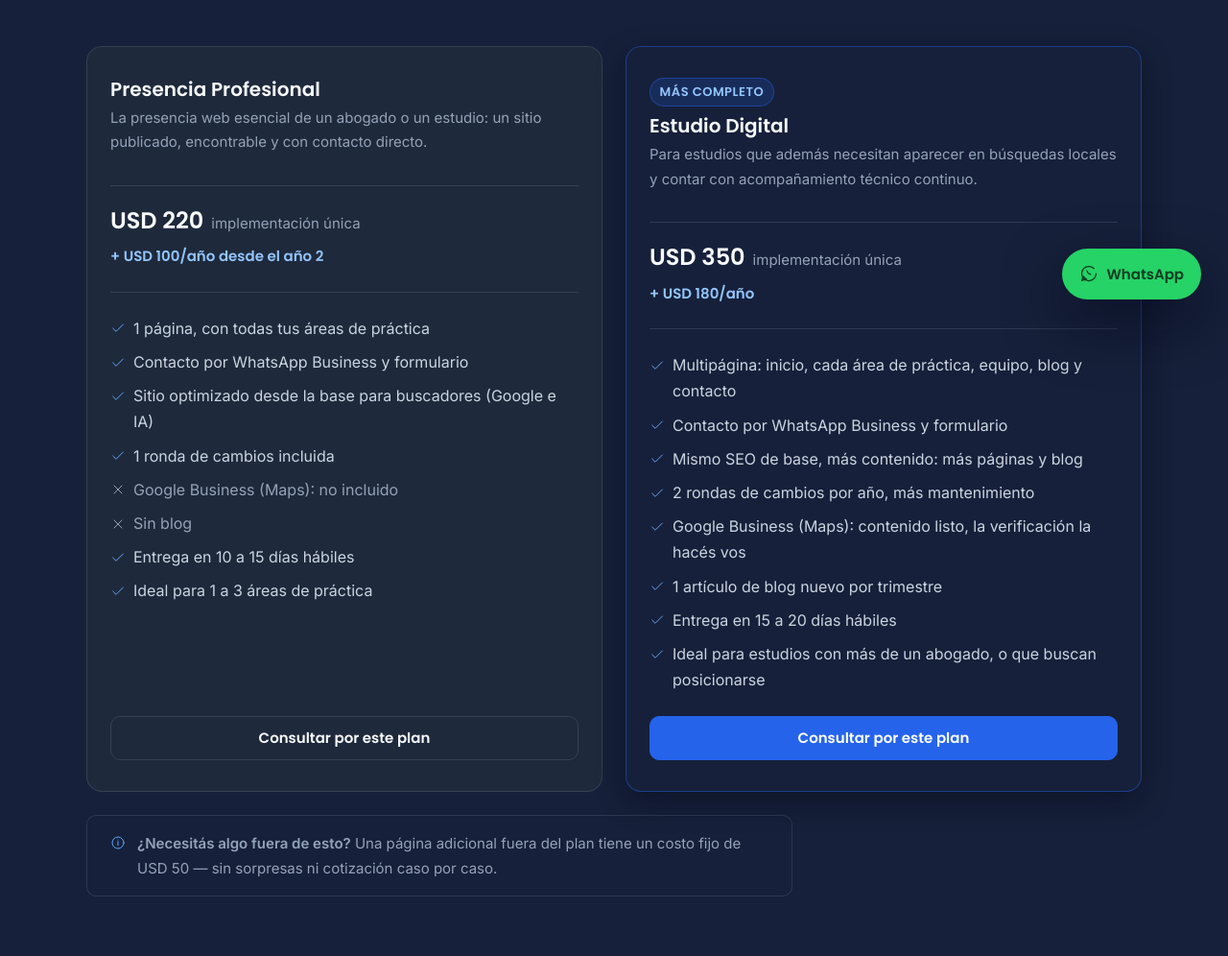
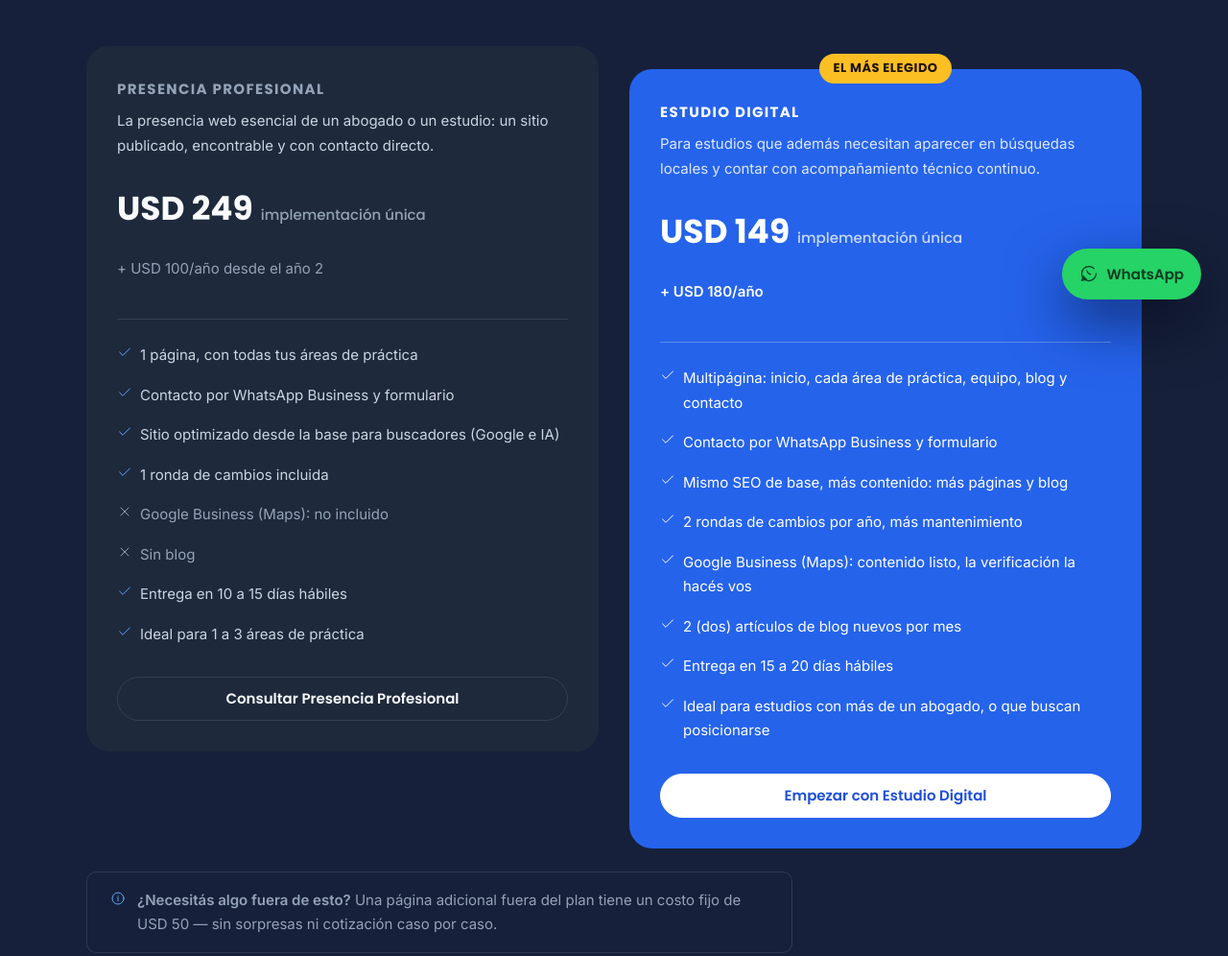
Before and after one commit to ProlStudio/prol-studio-stage-1-abogados, a plain HTML site: page servicios.html in a window 1280 px wide. Shown: the part 460-1456 px from the top of the page at 96% size. Drawn offline with Linux system fonts and the light colour scheme.

Commit message:
Plans update

```diff
--- a/assets/css/styles.css
+++ b/assets/css/styles.css
@@ -39,6 +39,8 @@
   --color-focus-ring: #93C5FD;
   --color-whatsapp: #25D366;
   --color-whatsapp-strong: #1FB65B;
+  --color-badge-featured: #FBBF24;
+  --color-badge-featured-text: #1F1300;
 
   /* Tipografía */
   --font-heading: "Poppins", "Segoe UI", system-ui, -apple-system, sans-serif;
@@ -358,6 +360,20 @@ hr {
 
 .button--full { width: 100%; }
 
+.button--pill { border-radius: var(--radius-pill); }
+
+.button--invert {
+  background-color: var(--color-text-on-brand);
+  border-color: var(--color-text-on-brand);
+  color: var(--color-brand-primary-strong);
+}
+
+.button--invert:hover {
+  background-color: #E2E8F0;
+  border-color: #E2E8F0;
+  color: var(--color-brand-primary-strong);
+}
+
 .button--whatsapp {
   background-color: var(--color-whatsapp);
   border-color: var(--color-whatsapp);
@@ -1080,14 +1096,6 @@ hr {
   font-weight: var(--font-weight-regular);
 }
 
-.plan__price-recurring {
-  margin: 0 0 var(--space-md);
-  color: var(--color-brand-accent);
-  font-family: var(--font-heading);
-  font-size: var(--font-size-sm);
-  font-weight: var(--font-weight-semibold);
-}
-
 .plan__features {
   flex: 1;
   margin: 0 0 var(--space-md);
@@ -1107,15 +1115,6 @@ hr {
 }
 
 .plan__feature .icon { margin-top: 0.35rem; color: var(--color-brand-secondary); }
-
-.plan__features--divided {
-  padding-top: var(--space-md);
-  border-top: 1px solid var(--color-border-subtle);
-}
-
-.plan__feature--muted { color: var(--color-text-muted); }
-
-.plan__feature--muted .icon { color: var(--color-text-muted); }
 
 .plan__ownership {
   display: grid;
@@ -1139,6 +1138,140 @@ hr {
   color: var(--color-text-muted);
   font-size: var(--font-size-sm);
 }
+
+/* --------------------------------------------------------------------------
+   11b. Tarjetas de precio (planes del rubro legal)
+   -------------------------------------------------------------------------- */
+
+.pricing-cards {
+  display: grid;
+  gap: var(--space-lg);
+  grid-template-columns: repeat(auto-fit, minmax(min(100%, 20rem), 1fr));
+  align-items: start;
+}
+
+.pricing-card {
+  position: relative;
+  display: flex;
+  flex-direction: column;
+  padding: var(--space-lg);
+  background-color: var(--color-surface-elevated);
+  border-radius: var(--radius-xl);
+}
+
+.pricing-card--featured {
+  margin-top: var(--space-md);
+  background-color: var(--color-brand-primary);
+}
+
+.pricing-card__badge {
+  position: absolute;
+  top: calc(-1 * var(--space-sm));
+  left: 50%;
+  transform: translateX(-50%);
+  padding: 0.3rem 0.9rem;
+  background-color: var(--color-badge-featured);
+  border-radius: var(--radius-pill);
+  color: var(--color-badge-featured-text);
+  font-family: var(--font-heading);
+  font-size: var(--font-size-xs);
+  font-weight: var(--font-weight-bold);
+  letter-spacing: 0.04em;
+  text-transform: uppercase;
+  white-space: nowrap;
+}
+
+.pricing-card__name {
+  margin-bottom: var(--space-2xs);
+  color: var(--color-text-muted);
+  font-family: var(--font-heading);
+  font-size: var(--font-size-sm);
+  font-weight: var(--font-weight-bold);
+  letter-spacing: var(--letter-spacing-eyebrow);
+  text-transform: uppercase;
+}
+
+.pricing-card--featured .pricing-card__name { color: var(--color-text-on-brand); }
+
+.pricing-card__summary {
+  margin-bottom: var(--space-md);
+  color: var(--color-text-secondary);
+  font-size: var(--font-size-sm);
+}
+
+.pricing-card--featured .pricing-card__summary { color: rgba(255, 255, 255, 0.85); }
+
+.pricing-card__price {
+  display: flex;
+  align-items: baseline;
+  flex-wrap: wrap;
+  gap: var(--space-3xs) var(--space-2xs);
+  color: var(--color-text-primary);
+  font-family: var(--font-heading);
+  font-size: var(--font-size-2xl);
+  font-weight: var(--font-weight-bold);
+}
+
+.pricing-card--featured .pricing-card__price { color: var(--color-text-on-brand); }
+
+.pricing-card__price-note {
+  color: var(--color-text-muted);
+  font-size: var(--font-size-sm);
+  font-weight: var(--font-weight-regular);
+}
+
+.pricing-card--featured .pricing-card__price-note { color: rgba(255, 255, 255, 0.75); }
+
+.pricing-card__recurring {
+  margin-top: var(--space-3xs);
+  color: var(--color-text-muted);
+  font-size: var(--font-size-sm);
+}
+
+.pricing-card--featured .pricing-card__recurring {
+  color: var(--color-text-on-brand);
+  font-weight: var(--font-weight-semibold);
+}
+
+.pricing-card__divider {
+  margin-block: var(--space-md);
+  border: none;
+  border-top: 1px solid var(--color-border-subtle);
+}
+
+.pricing-card--featured .pricing-card__divider { border-top-color: rgba(255, 255, 255, 0.25); }
+
+.pricing-card__features {
+  flex: 1;
+  margin: 0 0 var(--space-lg);
+  padding: 0;
+  list-style: none;
+  display: grid;
+  gap: var(--space-sm);
+  font-size: var(--font-size-sm);
+}
+
+.pricing-card__feature {
+  display: grid;
+  grid-template-columns: auto 1fr;
+  gap: var(--space-2xs);
+  align-items: start;
+  color: var(--color-text-secondary);
+}
+
+.pricing-card--featured .pricing-card__feature { color: var(--color-text-on-brand); }
+
+.pricing-card__feature .icon { margin-top: 0.15rem; color: var(--color-brand-secondary); }
+
+.pricing-card--featured .pricing-card__feature .icon { color: var(--color-text-on-brand); }
+
+.pricing-card__feature--muted { color: var(--color-text-muted); }
+
+.pricing-card--featured .pricing-card__feature--muted { color: rgba(255, 255, 255, 0.6); }
+
+.pricing-card__feature--muted .icon { color: var(--color-text-muted); }
+
+.pricing-card--featured .pricing-card__feature--muted .icon { color: rgba(255, 255, 255, 0.6); }
 
 /* --------------------------------------------------------------------------
    12. Preguntas frecuentes
--- a/servicios.html
+++ b/servicios.html
@@ -150,108 +150,112 @@
       <div class="container">
         <h2 id="titulo-planes-legales" class="visually-hidden">Planes y precios</h2>
 
-        <div class="plan-grid">
-          <article class="plan">
-            <h3 class="plan__title">Presencia Profesional</h3>
-            <p class="plan__summary">
+        <div class="pricing-cards">
+          <article class="pricing-card">
+            <span class="pricing-card__name">Presencia Profesional</span>
+            <p class="pricing-card__summary">
               La presencia web esencial de un abogado o un estudio: un sitio publicado, encontrable y con
               contacto directo.
             </p>
 
-            <p class="plan__price">
-              USD 220
-              <span class="plan__price-note">implementación única</span>
+            <p class="pricing-card__price">
+              USD 249
+              <span class="pricing-card__price-note">implementación única</span>
             </p>
-            <p class="plan__price-recurring">+ USD 100/año desde el año 2</p>
+            <p class="pricing-card__recurring">+ USD 100/año desde el año 2</p>
 
-            <ul class="plan__features plan__features--divided">
-              <li class="plan__feature">
+            <hr class="pricing-card__divider">
+
+            <ul class="pricing-card__features">
+              <li class="pricing-card__feature">
                 <span class="icon icon--sm icon-check" aria-hidden="true"></span>
                 1 página, con todas tus áreas de práctica
               </li>
-              <li class="plan__feature">
+              <li class="pricing-card__feature">
                 <span class="icon icon--sm icon-check" aria-hidden="true"></span>
                 Contacto por WhatsApp Business y formulario
               </li>
-              <li class="plan__feature">
+              <li class="pricing-card__feature">
                 <span class="icon icon--sm icon-check" aria-hidden="true"></span>
                 Sitio optimizado desde la base para buscadores (Google e IA)
               </li>
-              <li class="plan__feature">
+              <li class="pricing-card__feature">
                 <span class="icon icon--sm icon-check" aria-hidden="true"></span>
                 1 ronda de cambios incluida
               </li>
-              <li class="plan__feature plan__feature--muted">
+              <li class="pricing-card__feature pricing-card__feature--muted">
                 <span class="icon icon--sm icon-close" aria-hidden="true"></span>
                 Google Business (Maps): no incluido
               </li>
-              <li class="plan__feature plan__feature--muted">
+              <li class="pricing-card__feature pricing-card__feature--muted">
                 <span class="icon icon--sm icon-close" aria-hidden="true"></span>
                 Sin blog
               </li>
-              <li class="plan__feature">
+              <li class="pricing-card__feature">
                 <span class="icon icon--sm icon-check" aria-hidden="true"></span>
                 Entrega en 10 a 15 días hábiles
               </li>
-              <li class="plan__feature">
+              <li class="pricing-card__feature">
                 <span class="icon icon--sm icon-check" aria-hidden="true"></span>
                 Ideal para 1 a 3 áreas de práctica
               </li>
             </ul>
 
-            <a class="button button--secondary button--full" href="contacto.html">Consultar por este plan</a>
+            <a class="button button--secondary button--full button--pill" href="contacto.html">Consultar Presencia Profesional</a>
           </article>
 
-          <article class="plan plan--featured">
-            <span class="plan__badge">Más completo</span>
-            <h3 class="plan__title">Estudio Digital</h3>
-            <p class="plan__summary">
+          <article class="pricing-card pricing-card--featured">
+            <span class="pricing-card__badge">El más elegido</span>
+            <span class="pricing-card__name">Estudio Digital</span>
+            <p class="pricing-card__summary">
               Para estudios que además necesitan aparecer en búsquedas locales y contar con acompañamiento
               técnico continuo.
             </p>
 
-            <p class="plan__price">
-              USD 350
-              <span class="plan__price-note">implementación única</span>
+            <p class="pricing-card__price">
+              USD 149
+              <span class="pricing-card__price-note">implementación única</span>
             </p>
-            <p class="plan__price-recurring">+ USD 180/año</p>
+            <p class="pricing-card__recurring">+ USD 180/año</p>
 
-            <ul class="plan__features plan__features--divided">
-              <li class="plan__feature">
+            <hr class="pricing-card__divider">
+
+            <ul class="pricing-card__features">
+              <li class="pricing-card__feature">
                 <span class="icon icon--sm icon-check" aria-hidden="true"></span>
                 Multipágina: inicio, cada área de práctica, equipo, blog y contacto
               </li>
-              <li class="plan__feature">
+              <li class="pricing-card__feature">
                 <span class="icon icon--sm icon-check" aria-hidden="true"></span>
                 Contacto por WhatsApp Business y formulario
               </li>
-              <li class="plan__feature">
+              <li class="pricing-card__feature">
                 <span class="icon icon--sm icon-check" aria-hidden="true"></span>
                 Mismo SEO de base, más contenido: más páginas y blog
               </li>
-              <li class="plan__feature">
+              <li class="pricing-card__feature">
                 <span class="icon icon--sm icon-check" aria-hidden="true"></span>
                 2 rondas de cambios por año, más mantenimiento
               </li>
-              <li class="plan__feature">
+              <li class="pricing-card__feature">
                 <span class="icon icon--sm icon-check" aria-hidden="true"></span>
                 Google Business (Maps): contenido listo, la verificación la hacés vos
               </li>
-              <li class="plan__feature">
+              <li class="pricing-card__feature">
                 <span class="icon icon--sm icon-check" aria-hidden="true"></span>
-                1 artículo de blog nuevo por trimestre
+                2 (dos) artículos de blog nuevos por mes
               </li>
-              <li class="plan__feature">
+              <li class="pricing-card__feature">
                 <span class="icon icon--sm icon-check" aria-hidden="true"></span>
                 Entrega en 15 a 20 días hábiles
               </li>
-              <li class="plan__feature">
+              <li class="pricing-card__feature">
                 <span class="icon icon--sm icon-check" aria-hidden="true"></span>
                 Ideal para estudios con más de un abogado, o que buscan posicionarse
               </li>
             </ul>
 
-            <a class="button button--primary button--full" href="contacto.html">Consultar por este plan</a>
+            <a class="button button--invert button--full button--pill" href="contacto.html">Empezar con Estudio Digital</a>
           </article>
         </div>
 
```
